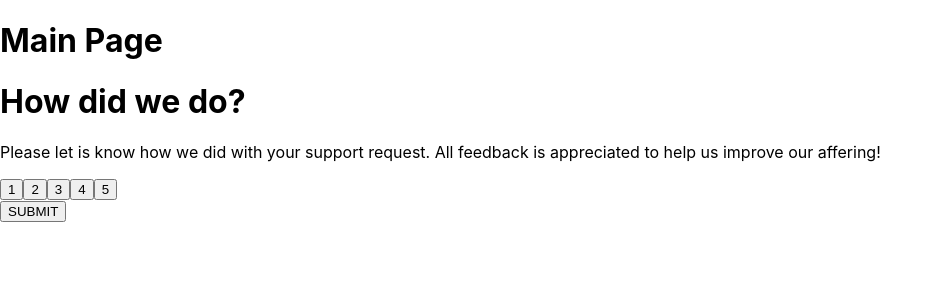
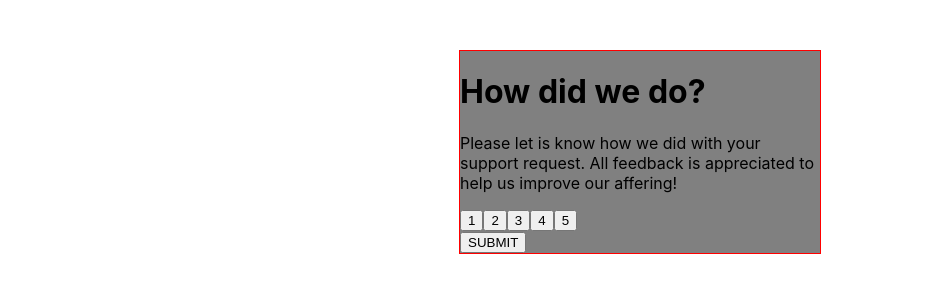
Before and after one commit to PieterJanDelbecke/interactive-react, a React (Create React App) app: page / in a window 1280 px wide. Shown: the top 300 px of the page, without its empty margins (0-943 px from the left). Built offline with nearby package versions, Linux system fonts and the light colour scheme.

Commit message:
intalled styled components + basic styling to get started

```diff
--- a/package.json
+++ b/package.json
@@ -10,6 +10,7 @@
     "react-dom": "^18.0.0",
     "react-router-dom": "^6.3.0",
     "react-scripts": "5.0.1",
+    "styled-components": "^5.3.5",
     "web-vitals": "^2.1.4"
   },
   "scripts": {
--- a/src/components/page.jsx
+++ b/src/components/page.jsx
@@ -1,12 +1,17 @@
-import RatingComponent from "./rating-component"
+import RatingComponent from "./rating-component";
+import styled from "styled-components";
+
+const MainDiv = styled.div`
+  display: flex;
+  justify-content: center;
+`;
 
 const Page = () => {
-    return (
-        <>
-        <h1> Main Page</h1>
-        <RatingComponent />
-        </>
-    )
-}
+  return (
+    <MainDiv>
+      <RatingComponent />
+    </MainDiv>
+  );
+};
 
-export default Page
+export default Page;
--- a/src/components/rating-component.jsx
+++ b/src/components/rating-component.jsx
@@ -1,4 +1,12 @@
 import { useState } from "react";
+import styled from "styled-components"
+
+const Container = styled.div`
+    background-color: grey;
+    border: 1px solid red;
+    width: 360px;
+    margin: 50px 0px;
+`
 
 const RatingComponent = () => {
   const [btn1, setBtn1] = useState(false);
@@ -38,6 +46,7 @@
   }
   return (
     <>
+    <Container>
       <h1>How did we do?</h1>
       <p>
         Please let is know how we did with your support request. All feedback is
@@ -51,6 +60,7 @@
         <button onClick={clickBtn5}>5</button>
       </div>
       <button type="submit">SUBMIT</button>
+    </Container>
     </>
   );
 };
```
Also changed, not shown: 1 other file (tests, documents, lock files or other folders).
